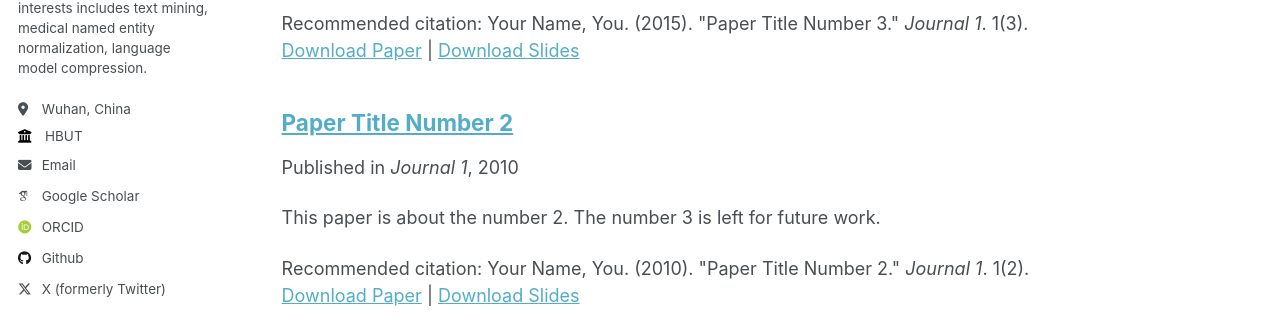
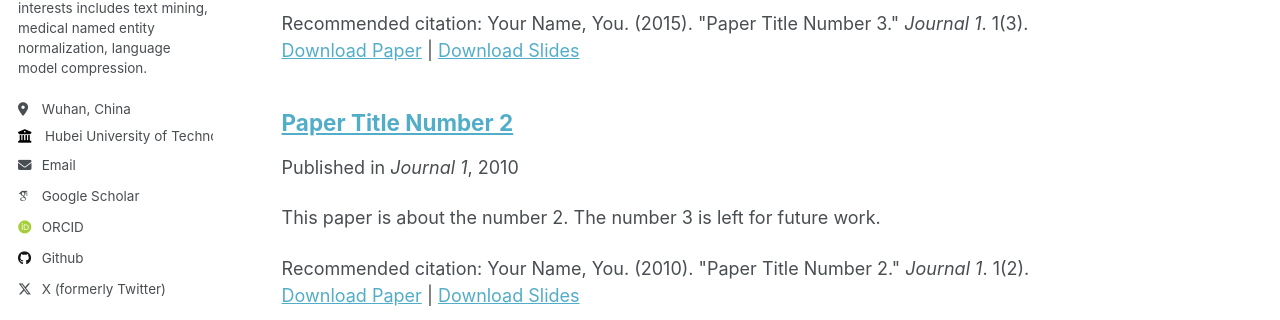
Before and after one commit to yuanzhiKe/yuanzhike.github.io, a Jekyll site: the page built from _pages/publications.html, in a window 1280 px wide. Shown: the part 406-726 px from the top of the page. Built offline with Jekyll 4.4.1, drawn with Linux system fonts in a browser that asks for light colours; some web fonts are replaced.

Commit message:
update employer to see if it looks better

```diff
--- a/_config.yml
+++ b/_config.yml
@@ -26,7 +26,7 @@ author:
   pronouns         : # example: "she/her"
   bio              : "A lecturer of Hubei University of Technology. Received Ph.D. in Engineering from Keio University. My research interests includes text mining, medical named entity normalization, language model compression."
   location         : "Wuhan, China"
-  employer         : "HBUT"
+  employer         : "Hubei University of Technology (湖北工业大学)"
   uri              : # URL
   email            : "keyuanzhi@hbut.edu.cn"
 
```
